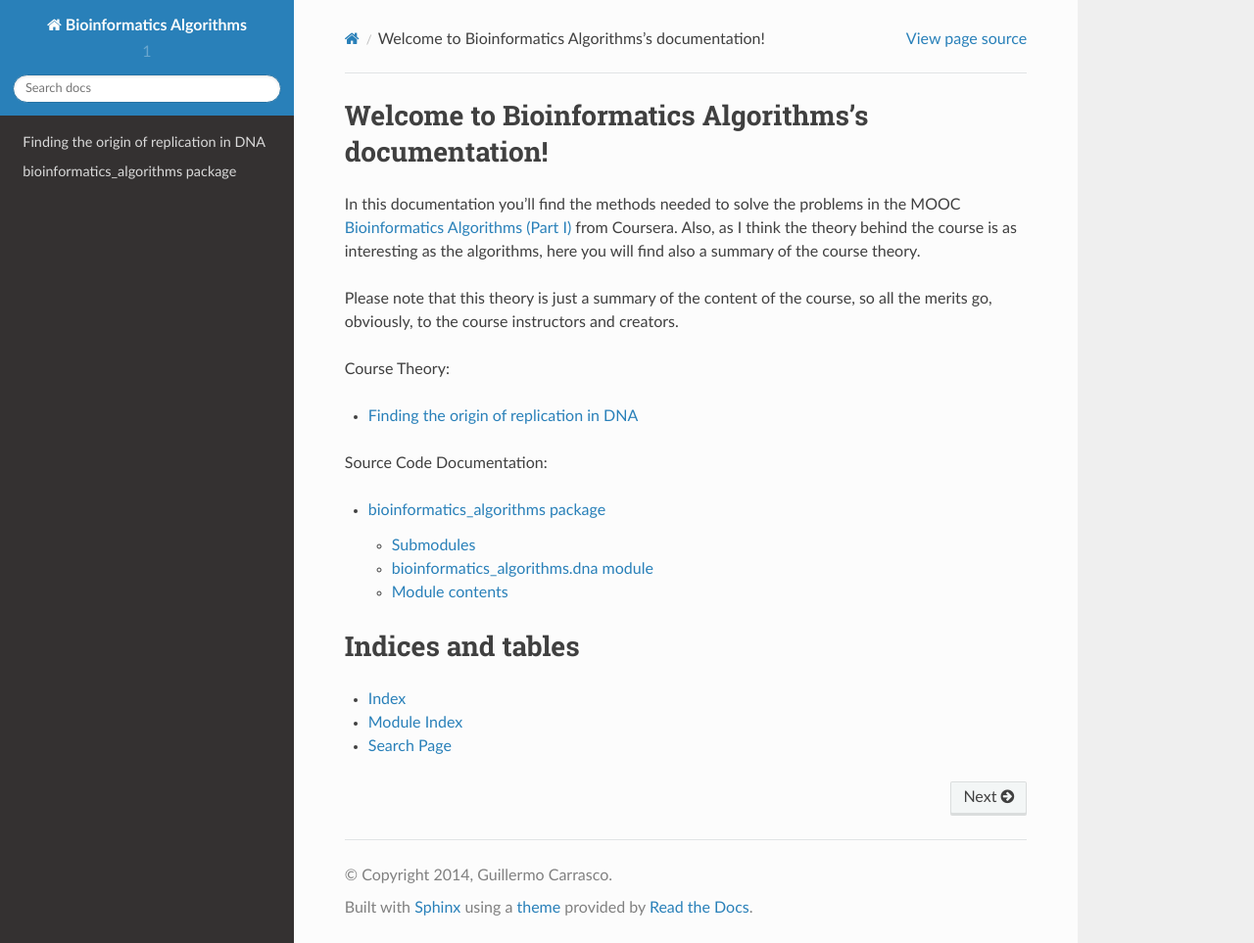
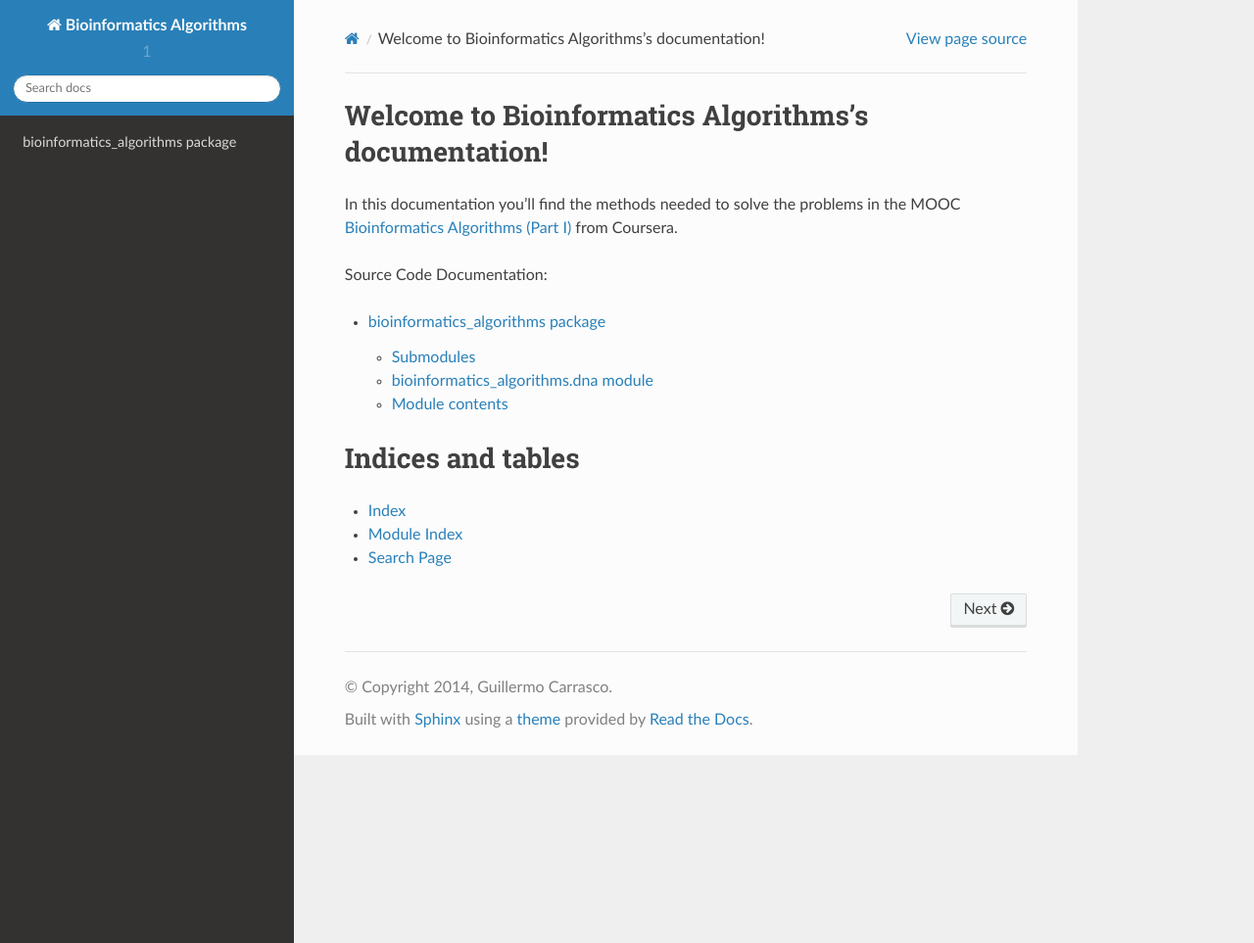
Before and after one commit to guillermo-carrasco/bioinformatics_algorithms, a Sphinx documentation site: the page built from doc/source/index.rst, in a window 1280 px wide and 963 px high. Shown: the whole window at 98% size. Built offline with Sphinx 7.4.7 and the Read the Docs theme 2.0.0, drawn with Linux system fonts in a browser that asks for light colours.

Commit message:
No theory in the documentation

```diff
--- a/doc/source/index.rst
+++ b/doc/source/index.rst
@@ -7,19 +7,7 @@ Welcome to Bioinformatics Algorithms's documentation!
 =====================================================
 
 In this documentation you'll find the methods needed to solve the problems in the
-MOOC `Bioinformatics Algorithms (Part I)`_ from Coursera. Also, as I think the theory behind
-the course is as interesting as the algorithms, here you will find also a summary
-of the course theory.
-
-Please note that this theory is just a summary of the content of the course, so
-all the merits go, obviously, to the course instructors and creators.
-
-Course Theory:
-
-.. toctree::
-   :maxdepth: 2
-
-   theory/index
+MOOC `Bioinformatics Algorithms (Part I)`_ from Coursera.
 
 Source Code Documentation:
 
--- a/doc/source/theory/index.rst
+++ /dev/null
@@ -1,2 +0,0 @@
-Finding the origin of replication in DNA
-========================================
```
Also changed, not shown: doc/source/api/bioinformatics_algorithms.data_structures.rst (added, +22 -0 lines), doc/source/api/bioinformatics_algorithms.dna.rst (added, +22 -0 lines).
